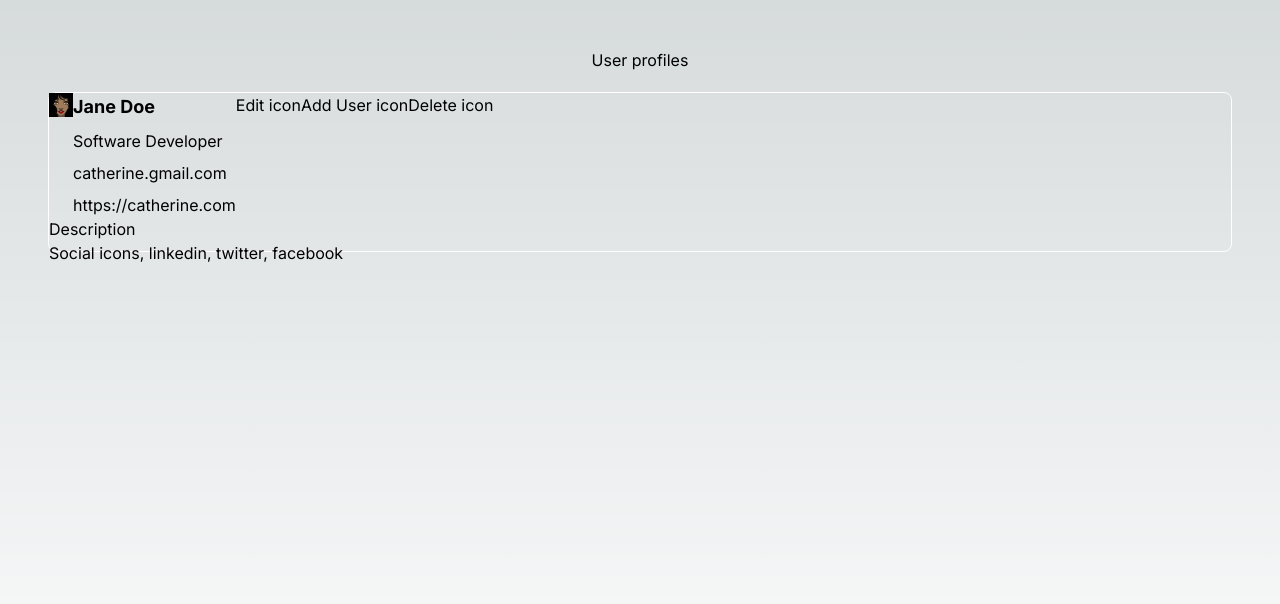
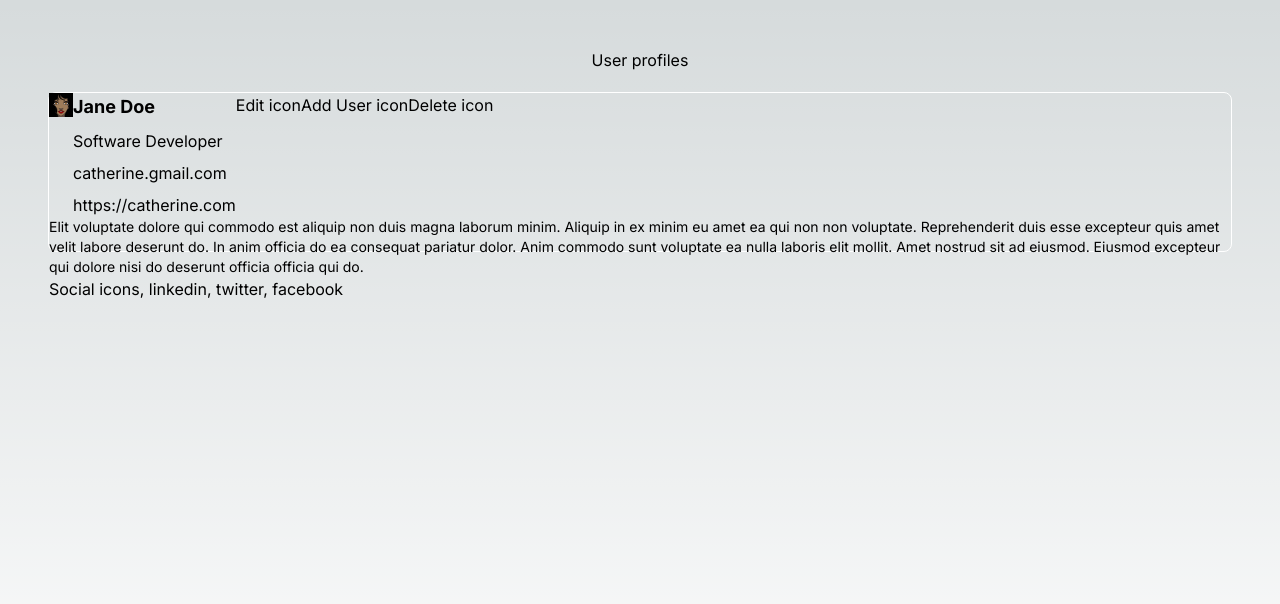
Before and after one commit to esthercate/user-profiles, a Next.js app: page / in a window 1280 px wide. Shown: the top 604 px of the page. Built offline with nearby package versions, Linux system fonts and the light colour scheme.

Commit message:
User description

```diff
--- a/app/page.tsx
+++ b/app/page.tsx
@@ -22,7 +22,9 @@ export default function Home() {
             <button>Delete icon</button>
           </div>
         </div>
-        <div>Description</div>
+        <div>
+          <p className='text-sm'>Elit voluptate dolore qui commodo est aliquip non duis magna laborum minim. Aliquip in ex minim eu amet ea qui non non voluptate. Reprehenderit duis esse excepteur quis amet velit labore deserunt do. In anim officia do ea consequat pariatur dolor. Anim commodo sunt voluptate ea nulla laboris elit mollit. Amet nostrud sit ad eiusmod. Eiusmod excepteur qui dolore nisi do deserunt officia officia qui do.</p>
+        </div>
         <div>Social icons, linkedin, twitter, facebook</div>
       </div>
     </main>
```
